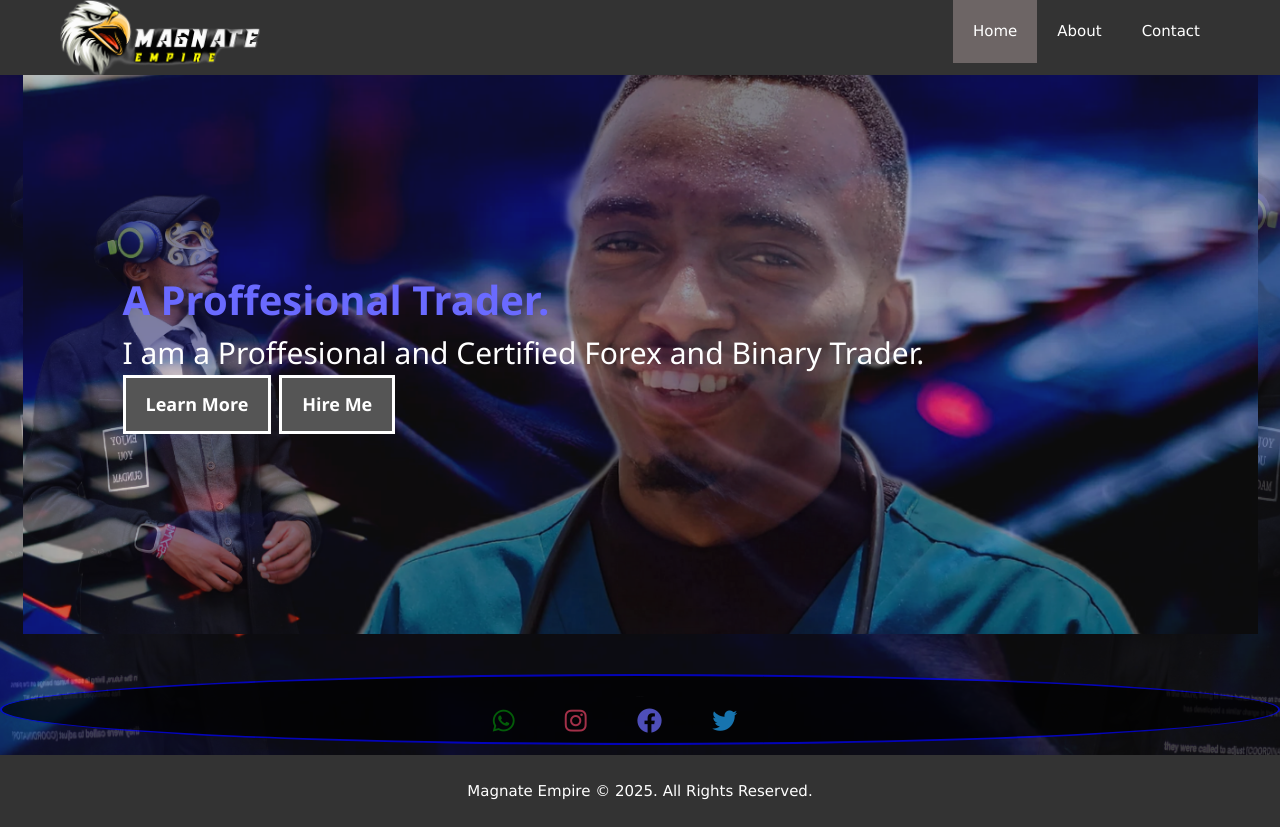
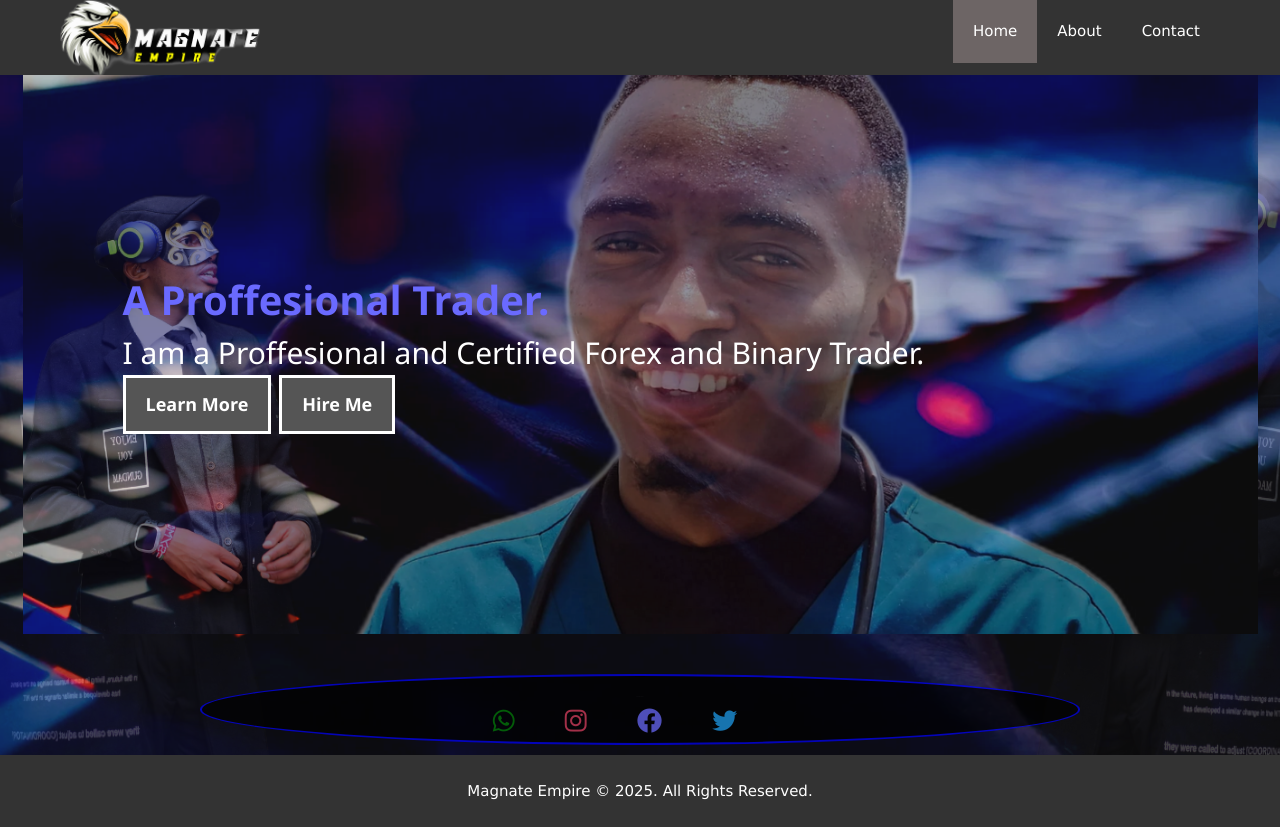
Before and after one commit to jakes-johns/magnateportfolio, a Flask app: page / in a window 1280 px wide. Run offline with Flask 3, Linux system fonts and the light colour scheme.

Commit message:
Update styles.css

```diff
--- a/static/styles.css
+++ b/static/styles.css
@@ -340,6 +340,8 @@ footer {
     text-align: center;
     border-radius: 75%;
     opacity: 0.7;
+    margin-left: 200px;
+    margin-right: 200px;
 }
 .social-media-icons a {
     margin-right: 50px; /* Space between icons */
@@ -425,6 +427,8 @@ footer {
         text-align: center;
         border-radius: 15%;
         opacity: 0.7;
+        margin-left: 2px;
+        margin-right: 2px;
     }
     .social-media-icons a {
         margin-right: 50px; /* Space between icons */
```
